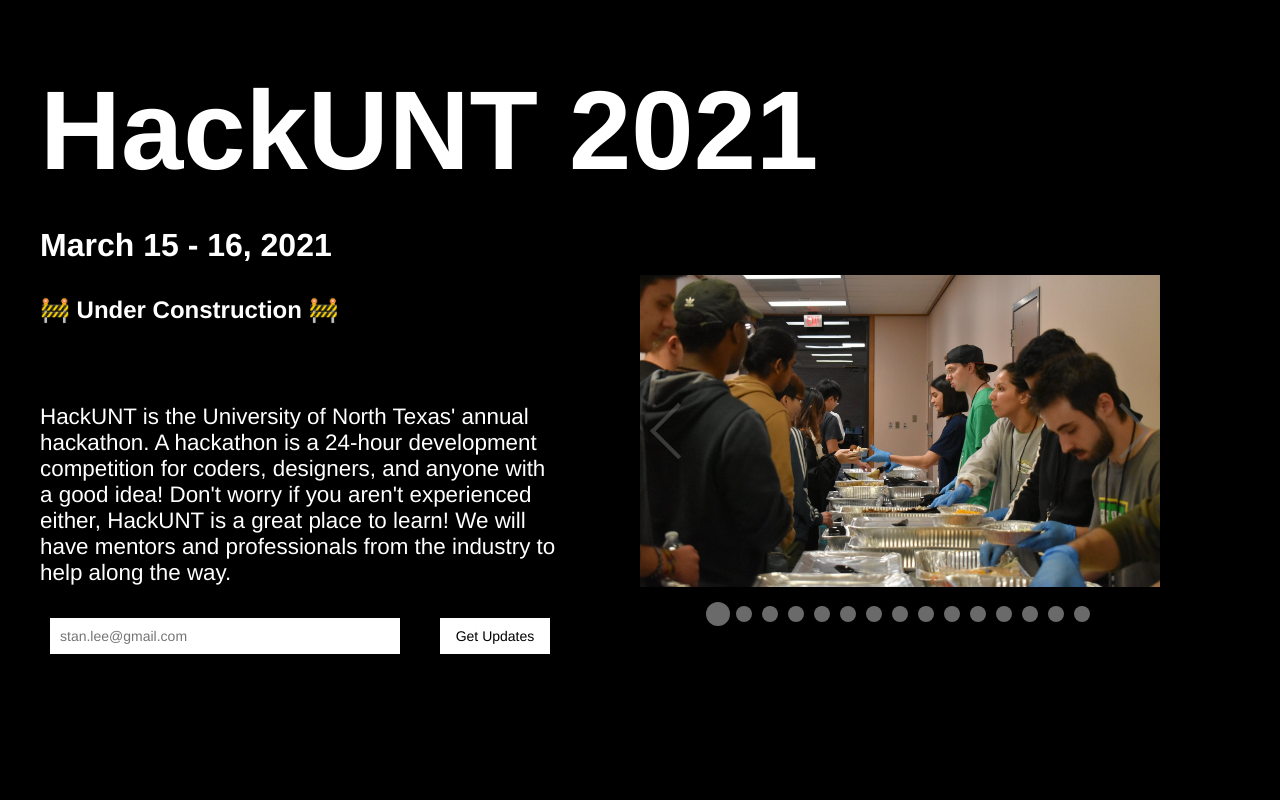
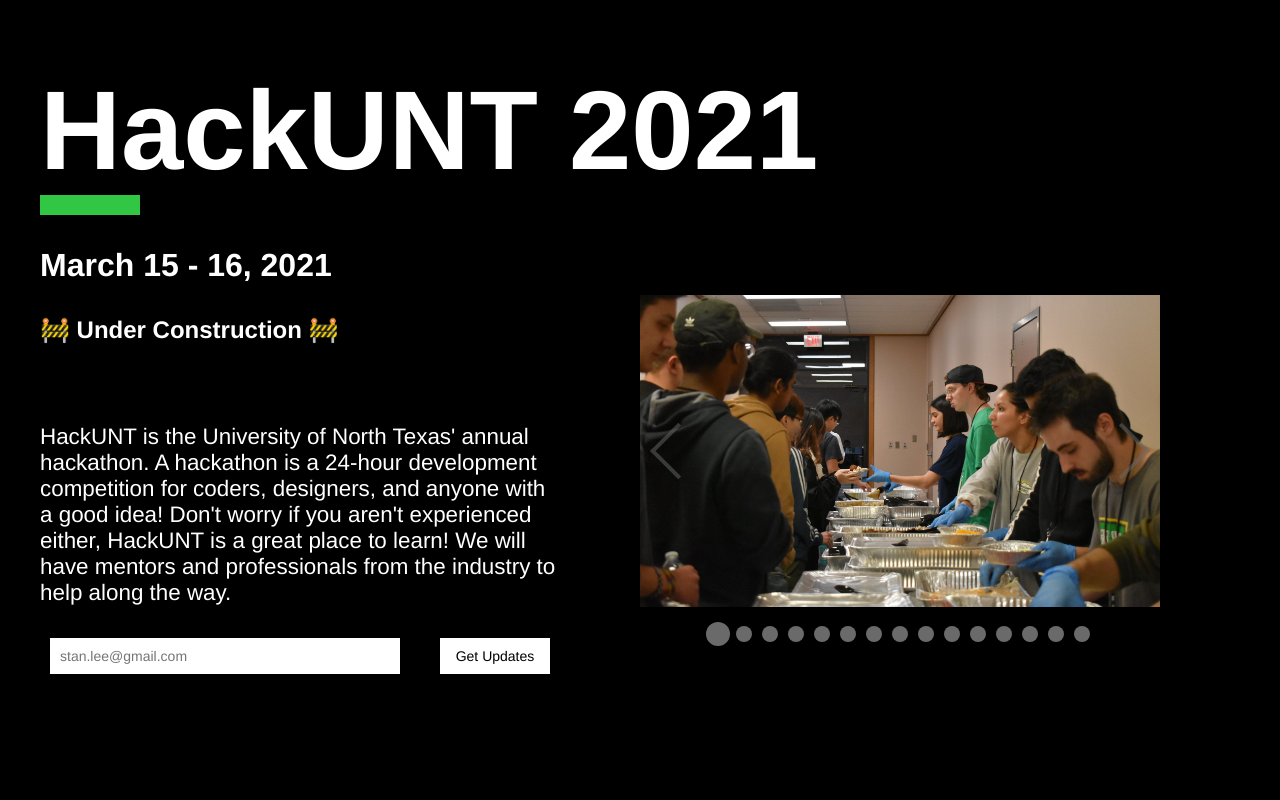
Before and after one commit to hackunt/unthackathon.com-2020, a React (Create React App) app: page / in a window 1280 px wide. Shown: the top 800 px of the page. Built offline with nearby package versions, Linux system fonts and the light colour scheme.

Commit message:
add green accent to main page

```diff
--- a/src/components/landing.js
+++ b/src/components/landing.js
@@ -44,7 +44,11 @@
       <div className="wrap">
          <section>
             {/* <Logo /> */}
-            <h1>HackUNT 2021</h1>
+            <div style={{display: 'flex', flexDirection: 'row', alignItems: 'center'}}>
+               <h1>HackUNT 2021</h1>
+               {/* <p><a href='/2020_Sponsorship_Doc.pdf'>interested in sponsoring?</a></p> */}
+            </div>
+            <div style={{ width: 100, height: 20 }} className="bg-green"></div>
 
             {/* {panels.filter((v, i) => parseInt(i) <= this.state.numberToShow)} */}
             <div style={{display: 'flex', flexDirection:'row'}}>
--- a/src/index.css
+++ b/src/index.css
@@ -95,3 +95,11 @@
       transform: scale(1) rotate(0);
    }
 }
+
+a {
+   text-decoration: none;
+}
+
+a:hover {
+   text-decoration: underline;
+}
```
